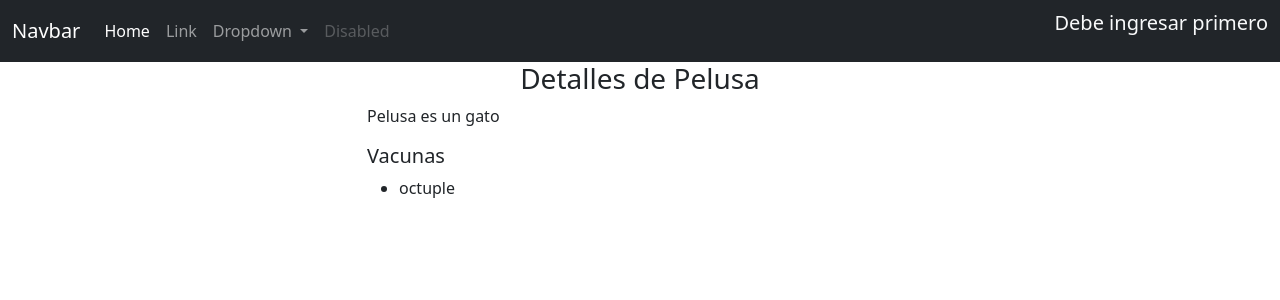
After one commit to mbensan/m6_django_praxis, a Django app: page /pets/1/ in a window 1280 px wide. The commit adds this page. Shown: the top 300 px of the page. Run offline with Django 5.2, Linux system fonts and the light colour scheme.

Commit message:
Se agrega template base a app de mascotas

```diff
--- /dev/null
+++ b/primer_proyecto/mascotas/templates/detalle.html
@@ -0,0 +1,71 @@
+<!doctype html>
+<html lang="en">
+  <head>
+    <meta charset="utf-8">
+    <meta name="viewport" content="width=device-width, initial-scale=1">
+    <title>Bootstrap demo</title>
+    <link href="https://cdn.jsdelivr.net/npm/bootstrap@5.3.3/dist/css/bootstrap.min.css" rel="stylesheet" integrity="sha384-QWTKZyjpPEjISv5WaRU9OFeRpok6YctnYmDr5pNlyT2bRjXh0JMhjY6hW+ALEwIH" crossorigin="anonymous">
+  </head>
+  <body>
+    <nav class="navbar navbar-expand-lg bg-body-dark bg-dark" data-bs-theme="dark">
+      <div class="container-fluid">
+        <a class="navbar-brand" href="#">Navbar</a>
+        <button class="navbar-toggler" type="button" data-bs-toggle="collapse" data-bs-target="#navbarSupportedContent" aria-controls="navbarSupportedContent" aria-expanded="false" aria-label="Toggle navigation">
+          <span class="navbar-toggler-icon"></span>
+        </button>
+        <div class="collapse navbar-collapse" id="navbarSupportedContent">
+          <ul class="navbar-nav me-auto mb-2 mb-lg-0">
+            <li class="nav-item">
+              <a class="nav-link active" aria-current="page" href="/pets">Home</a>
+            </li>
+            <li class="nav-item">
+              <a class="nav-link" href="#">Link</a>
+            </li>
+            <li class="nav-item dropdown">
+              <a class="nav-link dropdown-toggle" href="#" role="button" data-bs-toggle="dropdown" aria-expanded="false">
+                Dropdown
+              </a>
+              <ul class="dropdown-menu">
+                <li><a class="dropdown-item" href="#">Action</a></li>
+                <li><a class="dropdown-item" href="#">Another action</a></li>
+                <li><hr class="dropdown-divider"></li>
+                <li><a class="dropdown-item" href="#">Something else here</a></li>
+              </ul>
+            </li>
+            <li class="nav-item">
+              <a class="nav-link disabled" aria-disabled="true">Disabled</a>
+            </li>
+          </ul>
+          {% if esAdmin %}
+            <form class="d-flex" role="search">
+              <p class="text-light fs-5">Bienvenid@ {{nombre}}</p>
+            </form>
+          {% else %}
+            <form class="d-flex" role="search">
+              <p class="text-light fs-5">Debe ingresar primero</p>
+            </form>
+          {% endif %}
+        </div>
+      </div>
+    </nav>
+    {% if not mascota %}
+      <h3 class="text-center">Mascota no encontrada</h3>
+    {% else %}
+      <h3 class="text-center">Detalles de {{mascota.nombre}}</h3>
+      <div class="container">
+        <div class="row">
+          <div class="col-6 offset-3">
+            <p>{{mascota.nombre}} es un {{mascota.especie}}</p>
+            <h5>Vacunas</h5>
+            <ul>
+              {% for vac in mascota.vacunas %}
+                <li>{{vac}}</li>
+              {% endfor %}
+            </ul>
+          </div>
+        </div>
+      </div>
+    {% endif %}
+    <script src="https://cdn.jsdelivr.net/npm/bootstrap@5.3.3/dist/js/bootstrap.bundle.min.js" integrity="sha384-YvpcrYf0tY3lHB60NNkmXc5s9fDVZLESaAA55NDzOxhy9GkcIdslK1eN7N6jIeHz" crossorigin="anonymous"></script>
+  </body>
+</html>
--- a/primer_proyecto/mascotas/urls.py
+++ b/primer_proyecto/mascotas/urls.py
@@ -1,7 +1,8 @@
 from django.urls import path
-from mascotas.views import paginaMascotas
+from mascotas.views import paginaMascotas, detalleMascota
 
 urlpatterns = [
   path('', paginaMascotas),
-  path('home/', paginaMascotas)
+  path('home/', paginaMascotas),
+  path('<id>/', detalleMascota)
 ]
--- a/primer_proyecto/mascotas/views.py
+++ b/primer_proyecto/mascotas/views.py
@@ -25,3 +25,15 @@ def paginaMascotas(req):
     'mascotas': mascotas
   }
   return render(req, 'mascotas.html', context)
+
+def detalleMascota(req, id):
+  id = int(id)
+  mascota_buscada = None
+  for masc in mascotas:
+    if masc['id'] == id:
+      mascota_buscada = masc
+      break
+  context = {
+    'mascota': mascota_buscada
+  }
+  return render(req, 'detalle.html', context)
```
Also changed, not shown: primer_proyecto/mascotas/templates/base.html (added, +67 -0 lines), primer_proyecto/mascotas/templates/mascotas.html (+7 -58 lines).
